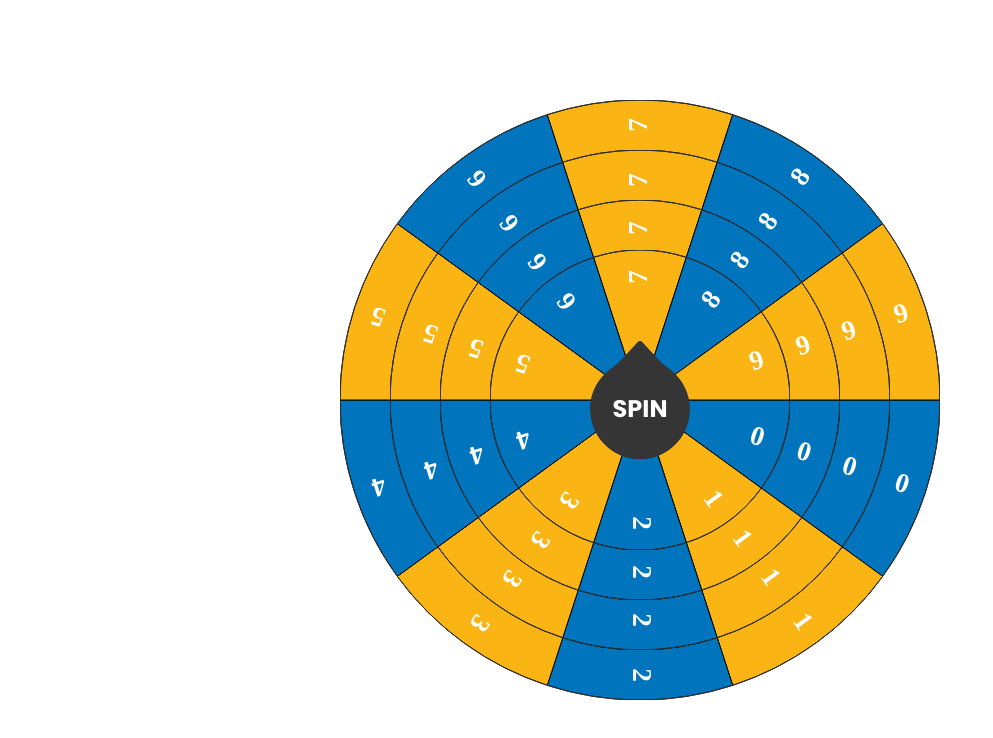
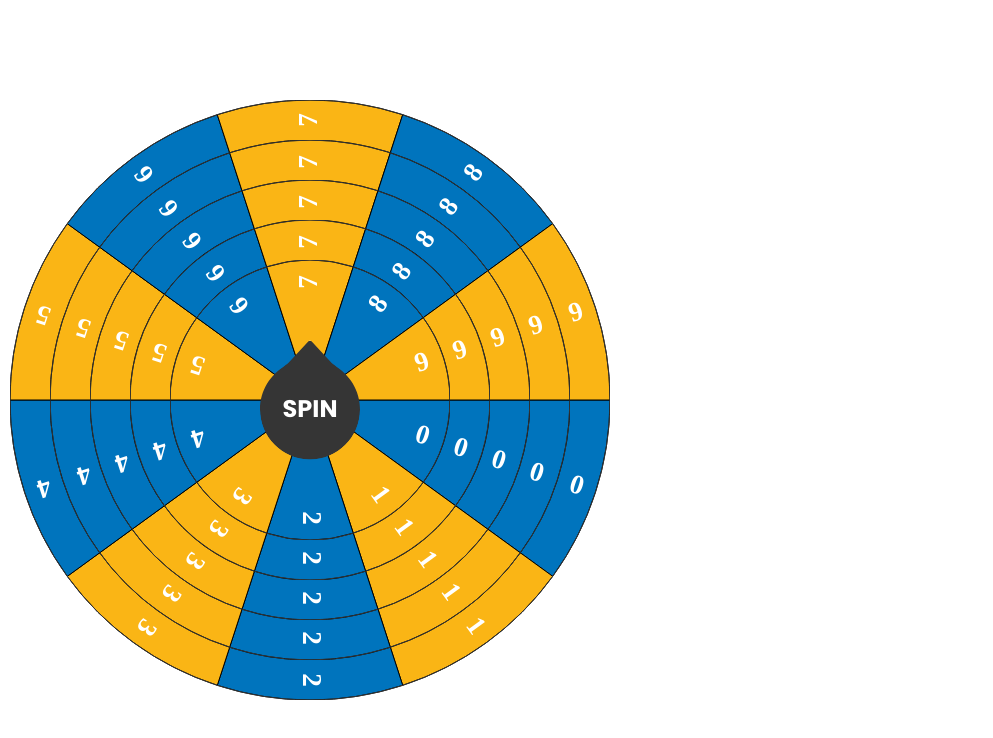
Before and after one commit to Mridul2820/wheel-number-picker, a React (Create React App) app: page / in a window 1280 px wide. Shown: the top 738 px of the page, without its empty margins (0-993 px from the left). Built offline with nearby package versions, Linux system fonts and the light colour scheme.

Commit message:
5 wheels

```diff
--- a/src/App.js
+++ b/src/App.js
@@ -2,11 +2,7 @@ import React from "react";
 import WheelContent from "./components/WheelContent";
 
 const App = () => {
-  return (
-    <div>
-      <WheelContent />
-    </div>
-  );
+  return <WheelContent />;
 };
 
 export default App;
--- a/src/components/WheelContent.js
+++ b/src/components/WheelContent.js
@@ -10,6 +10,7 @@ const WheelContent = () => {
   };
 
   return (
+    <div className="grid grid-cols-2 gap-10">
       <div className="p-2.5 relative min-h-screen">
         <div className="absolute-center">
           <WheelComponent
@@ -24,9 +25,9 @@ const WheelContent = () => {
             isOnlyOnce={false}
             size={300}
             upDuration={50}
-          downDuration={350}
+            downDuration={450}
             id="canvas1"
-          textspace={125}
+            textspace={130}
           />
         </div>
         <div className="absolute-center">
@@ -40,11 +41,11 @@ const WheelContent = () => {
             contrastColor="white"
             buttonText="SPIN"
             isOnlyOnce={false}
-          size={250}
+            size={260}
             upDuration={50}
-          downDuration={300}
+            downDuration={400}
             id="canvas2"
-          textspace={95}
+            textspace={108}
           />
         </div>
         <div className="absolute-center">
@@ -58,11 +59,11 @@ const WheelContent = () => {
             contrastColor="white"
             buttonText="SPIN"
             isOnlyOnce={false}
-          size={200}
+            size={220}
             upDuration={50}
-          downDuration={250}
+            downDuration={350}
             id="canvas3"
-          textspace={72}
+            textspace={88}
           />
         </div>
         <div className="absolute-center">
@@ -76,10 +77,28 @@ const WheelContent = () => {
             contrastColor="white"
             buttonText="SPIN"
             isOnlyOnce={false}
-          size={150}
+            size={180}
             upDuration={50}
-          downDuration={200}
+            downDuration={300}
             id="canvas4"
+            textspace={68}
+          />
+        </div>
+        <div className="absolute-center">
+          <WheelComponent
+            segments={segments}
+            segColors={segColors}
+            winningSegment=""
+            onFinished={(winner) => onFinished(winner)}
+            primaryColor="black"
+            primaryColoraround="#ffffffb4"
+            contrastColor="white"
+            buttonText="SPIN"
+            isOnlyOnce={false}
+            size={140}
+            upDuration={50}
+            downDuration={250}
+            id="canvas5"
             textspace={48}
           />
         </div>
@@ -93,6 +112,7 @@ const WheelContent = () => {
           </span>
         </div>
       </div>
+    </div>
   );
 };
 
```
Lines whose indentation alone changed are shown as unchanged.
